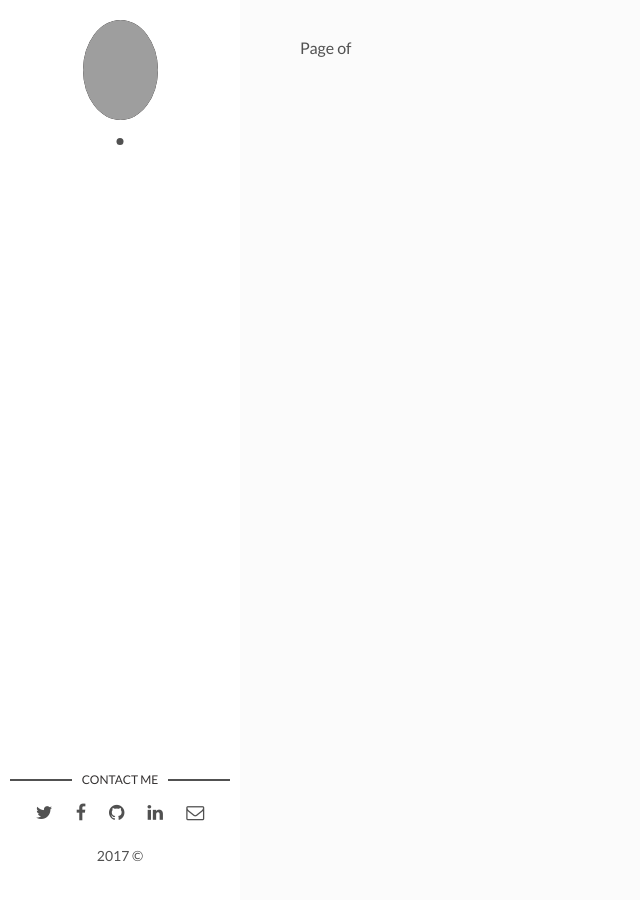
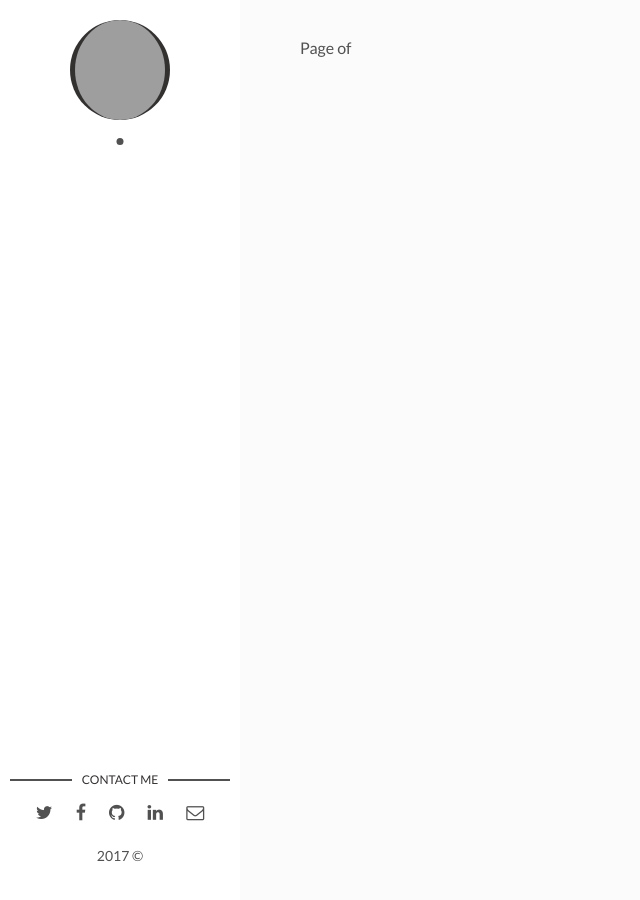
Before and after one commit to mynameiskaleb/johnnyromano.github.io, a Jekyll site: the page built from index.html, in a window 1280 px wide. Shown: the whole page, without its empty margins (0-640 px from the left). Built offline with Jekyll 4.4.1, drawn with Linux system fonts in a browser that asks for light colours; grey boxes are pictures that could not be loaded.

Commit message:
updated css

```diff
--- a/assets/css/main.css
+++ b/assets/css/main.css
@@ -926,7 +926,7 @@ table tfoot td {
 }
 
 .about .cover-author-image {
-  width: 75px;
+  width: 100px;
   height: 100px;
   margin: 0 auto 10px;
   -webkit-border-radius: 100%;
@@ -936,7 +936,7 @@ table tfoot td {
 }
 
 .about img {
-  width: 100%;
+  width: 90%;
   height: 100%;
   -webkit-border-radius: 50%;
           border-radius: 50%;
```
